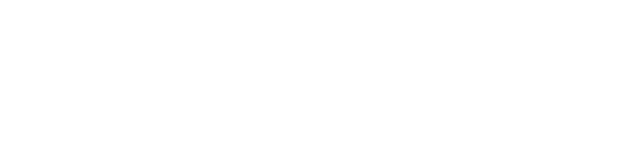
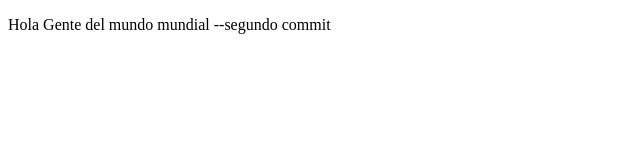
Before and after one commit to ca-zapata-github/proyectoDemoCursoPrework, a plain HTML site: page index.html in a window 1280 px wide. Shown: the whole page, without its empty margins (0-640 px from the left). Drawn offline with Linux system fonts and the light colour scheme.

Commit message:
segundo commit

```diff
--- a/index.html
+++ b/index.html
@@ -4,9 +4,9 @@
     <meta charset="UTF-8">
     <meta http-equiv="X-UA-Compatible" content="IE=edge">
     <meta name="viewport" content="width=device-width, initial-scale=1.0">
-    <title>Hola mundo testeS 2</title>
+    <title>Localhost czapata</title>
 </head>
 <body>
-
+    <p> Hola Gente del mundo mundial --segundo commit</p>
 </body>
 </html>
```
